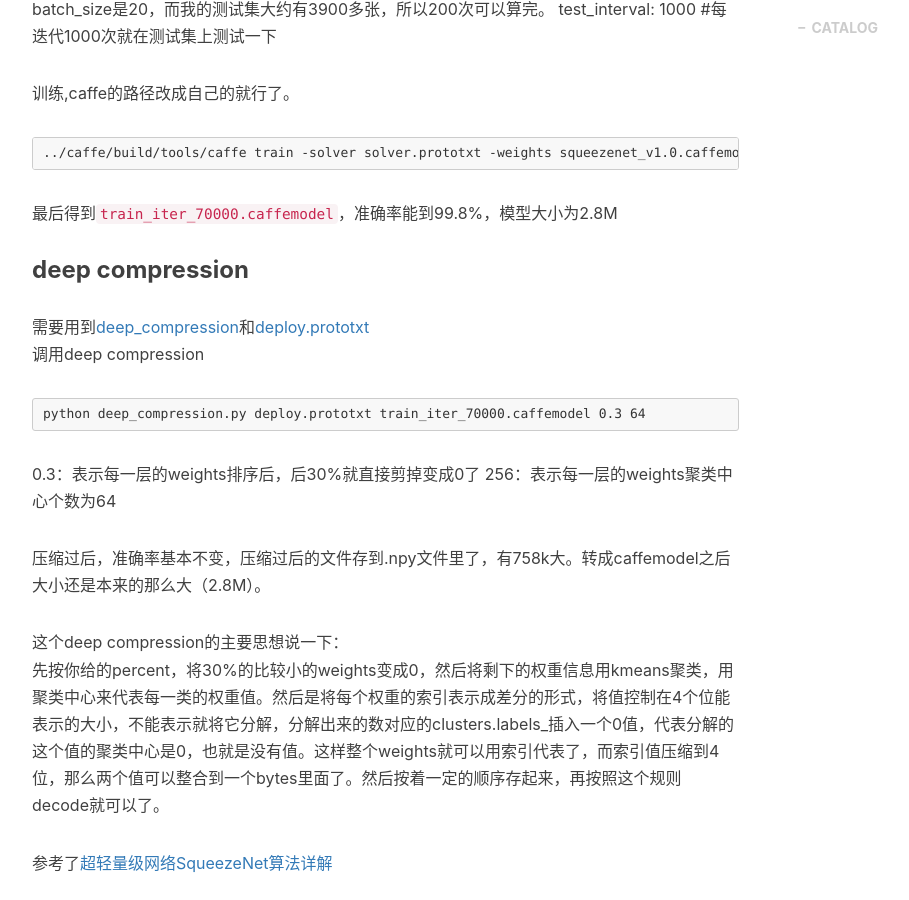
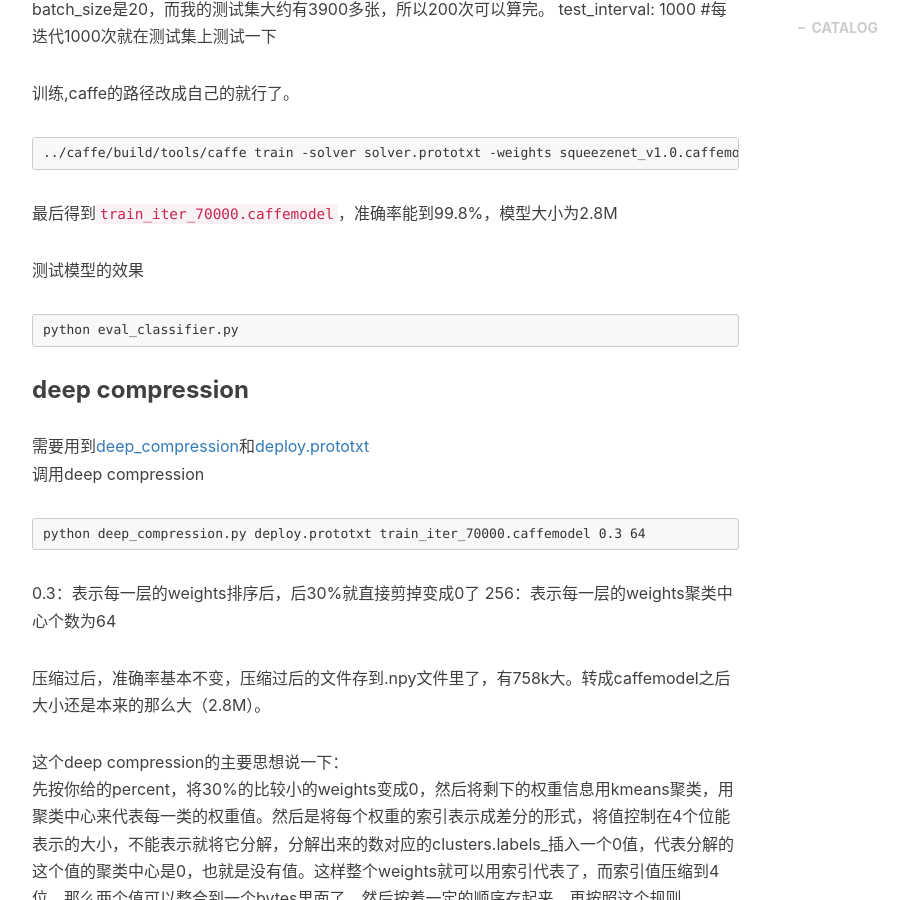
Before and after one commit to aichitudou/aichitudou.github.io, a Jekyll site: the page built from _posts/2017-12-04-squeezeNet_deep_compression.md, in a window 1280 px wide and 900 px high, scrolled down 2192 px. Shown: the whole window, without its empty margins (233-1142 px from the left). Built offline with Jekyll 4.4.1, drawn with Linux system fonts in a browser that asks for light colours; nearby versions of some CDN libraries; comment, search, counter and statistics services are not loaded.

Commit message:
update code of test part

````diff
--- a/_posts/2017-12-04-squeezeNet_deep_compression.md
+++ b/_posts/2017-12-04-squeezeNet_deep_compression.md
@@ -76,6 +76,11 @@ test_interval: 1000 #每迭代1000次就在测试集上测试一下
 
 最后得到`train_iter_70000.caffemodel`，准确率能到99.8%，模型大小为2.8M
 
+测试模型的效果
+```
+python eval_classifier.py
+```
+
 ### deep compression
 需要用到[deep_compression](https://github.com/aichitudou/squeezenet_deep_compression/blob/master/deep_compression.py)和[deploy.prototxt](https://github.com/aichitudou/squeezenet_deep_compression/blob/master/deploy.prototxt)<br>
 调用deep compression
````
